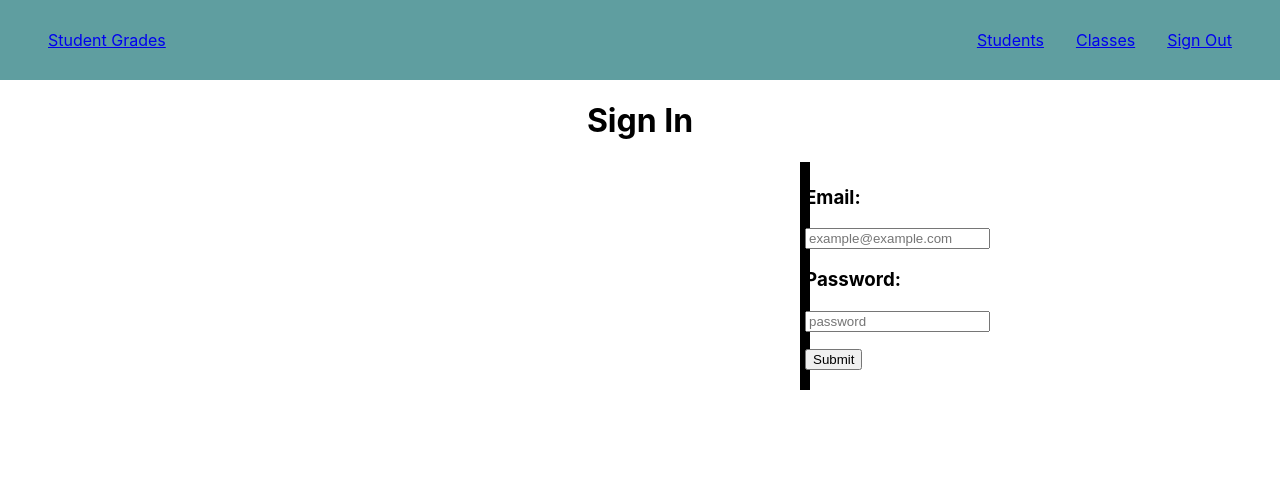
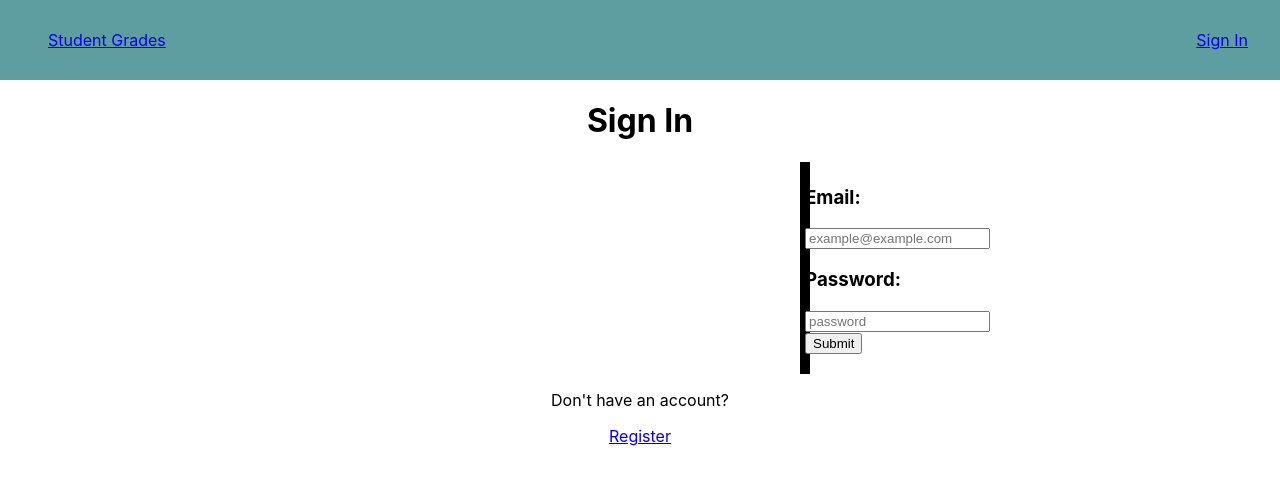
Before and after one commit to MohamedOsman15/StudentGrades, a React (Create React App) app: page /signIn in a window 1280 px wide. Shown: the top 484 px of the page. Built offline with nearby package versions, Linux system fonts and the light colour scheme.

Commit message:
Added register link to signin route

```diff
--- a/src/App.js
+++ b/src/App.js
@@ -5,9 +5,8 @@ import NavBar from './components/NavBar'
 import Login from './components/Login'
 import Register from './components/Register'
 
-
 function App() {
-  const [authenticated, toggleAuthenticated] = useState(true)
+  const [authenticated, toggleAuthenticated] = useState(false)
   const [user, setUser] = useState(null)
 
   const signOut = () => {
@@ -23,12 +22,15 @@ function App() {
 
       <Routes>
         <Route path="/register" element={<Register />} />
-        <Route path='/signIn' element={
-        <Login
-        setUser={setUser}
-        toggleAuthenticated={toggleAuthenticated}
+        <Route
+          path="/signIn"
+          element={
+            <Login
+              setUser={setUser}
+              toggleAuthenticated={toggleAuthenticated}
+            />
+          }
         />
-        }/>
       </Routes>
     </div>
   )
--- a/src/components/Login.jsx
+++ b/src/components/Login.jsx
@@ -1,10 +1,10 @@
 // import axios from 'axios'
 import { useState } from 'react'
-import { useParams, ulnk, useNavigate } from 'react-router-dom'
+import { useParams, ulnk, useNavigate, Link } from 'react-router-dom'
 import { SignIn } from '../services/auth'
 
 const Login = ({ setUser, toggleAuthenticated }) => {
-  let Navigate = useNavigate()
+  let navigate = useNavigate()
   const [formValues, setFormValues] = useState({ email: '', password: '' })
   const handleChange = (e) => {
     setFormValues({ ...formValues, [e.target.name]: e.target.value })
@@ -16,14 +16,14 @@ const Login = ({ setUser, toggleAuthenticated }) => {
     setFormValues({ email: '', password: '' })
     setUser(payload)
     toggleAuthenticated(true)
-    Navigate('/')
+    navigate('/')
   }
 
   return (
     <div className="login">
       <h1>Sign In</h1>
-      <div className="loginForm">
-        <ul>
+      <form onSubmit={(e) => handleSubmit(e)} className="loginForm">
+        <div>
           <h3>Email:</h3>
           <input
             type="text"
@@ -33,8 +33,8 @@ const Login = ({ setUser, toggleAuthenticated }) => {
             value={formValues.email}
             required
           />
-        </ul>
-        <ul>
+        </div>
+        <div>
           <h3>Password:</h3>
           <input
             type="text"
@@ -44,8 +44,13 @@ const Login = ({ setUser, toggleAuthenticated }) => {
             value={formValues.password}
             required
           />
-        </ul>
-        <button onCulck={handleSubmit}>Submit</button>
+        </div>
+        <button>Submit</button>
+      </form>
+
+      <div>
+        <p>Don't have an account?</p>
+        <Link to="/register">Register</Link>
       </div>
     </div>
   )
--- a/src/components/Register.jsx
+++ b/src/components/Register.jsx
@@ -1,6 +1,6 @@
-import { useState } from "react";
+import { useState } from 'react'
 import { useNavigate } from 'react-router-dom'
-import { RegisterUser } from "../services/auth";
+import { RegisterUser } from '../services/auth'
 
 const Register = () => {
   const navigate = useNavigate()
@@ -10,32 +10,31 @@ const Register = () => {
     confirmPassword: ''
   }
   const [formValues, setValues] = useState(initialValues)
-    const [pass, setPass] = useState("matched")
+  const [pass, setPass] = useState('matched')
 
   const handleChange = (e) => {
     setValues({ ...formValues, [e.target.name]: e.target.value })
   }
   const handleSubmit = async (e) => {
     e.preventDefault()
-        if(formValues.password === formValues.confirmPassword){
+    if (formValues.password === formValues.confirmPassword) {
       await RegisterUser({
         email: formValues.email,
         password: formValues.password
       })
       setPass('matched')
       setValues(initialValues)
-            navigate('/signIn')
+      navigate('/signin')
     } else {
       setPass('unmatched')
     }
   }
 
-
   return (
     <div className="register">
       <h1>Register For A New Account</h1>
-            <div className="registerForm">
-                <ul>
+      <form onSubmit={(e) => handleSubmit(e)} className="registerForm">
+        <div>
           <h3>Email:</h3>
           <input
             type="text"
@@ -45,8 +44,8 @@ const Register = () => {
             placeholder="example@example.com"
             required
           />
-                </ul>
-                <ul>
+        </div>
+        <div>
           <h3>Password:</h3>
           <input
             type="text"
@@ -55,8 +54,8 @@ const Register = () => {
             value={formValues.password}
             placeholder="Password"
           />
-                </ul>
-                <ul>
+        </div>
+        <div>
           <h3>Confirm Password</h3>
           <input
             type="text"
@@ -65,12 +64,13 @@ const Register = () => {
             value={formValues.confirmPassword}
             placeholder="Confirm Password"
           />
-                </ul>
-                <ul className={pass}><p>Passwords must match</p></ul>
-            <button onCulck={handleSubmit}>Submit</button>
         </div>
+        <div>
+          <p>Passwords must match</p>
+        </div>
+        <button>Submit</button>
+      </form>
     </div>
   )
-
 }
 export default Register
```
Also changed, not shown: 1 other file (tests, documents, lock files or other folders). Lines whose indentation alone changed are shown as unchanged.
